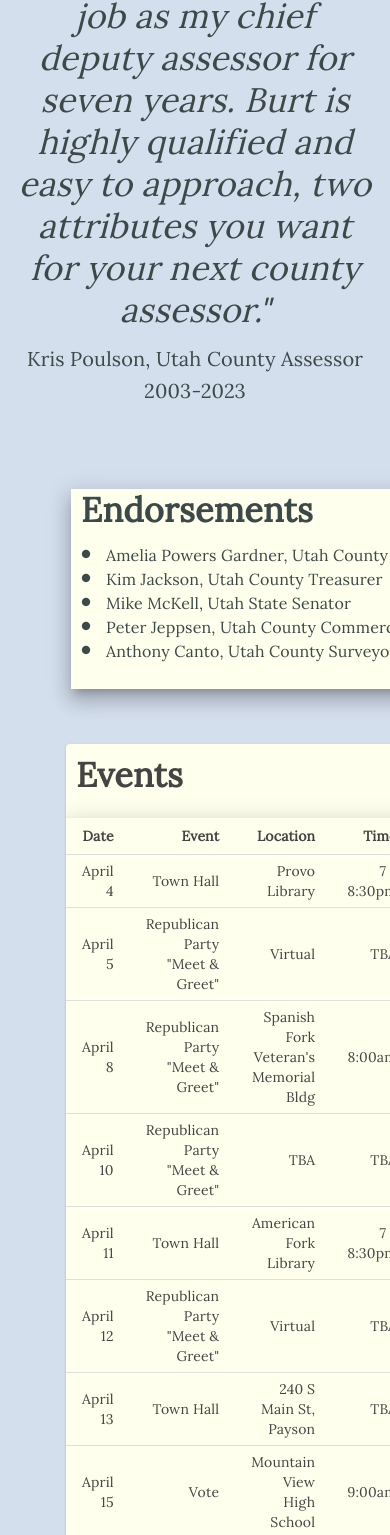
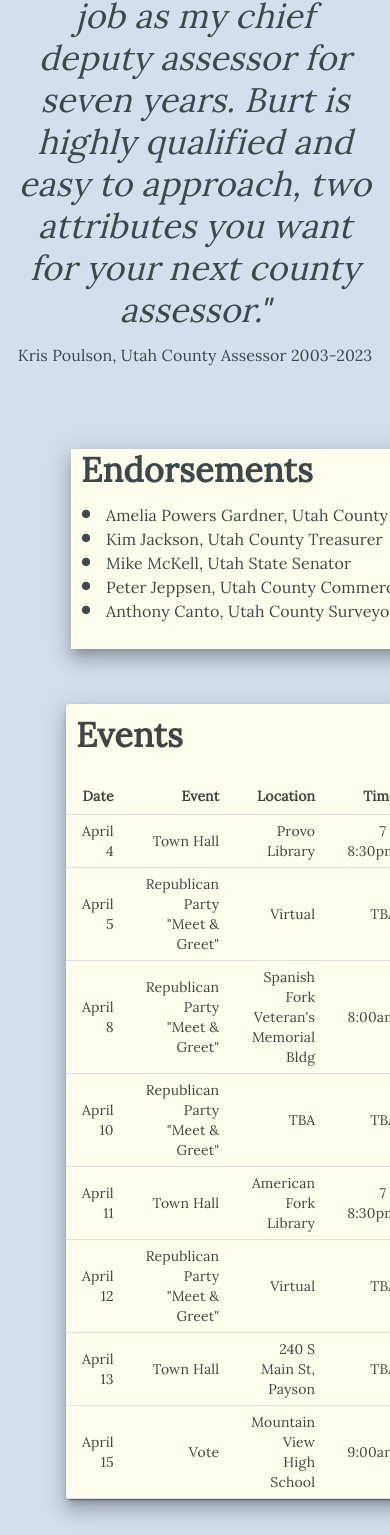
Before and after one commit to sarahmaia/garfield, a React (Create React App) app in the folder garfield/: page / in a window 390 px wide. Shown: the part 427-1962 px from the top of the page. Built offline with nearby package versions, Linux system fonts and the light colour scheme.

Commit message:
fixing mobile version

```diff
--- a/garfield/src/components/body/index.js
+++ b/garfield/src/components/body/index.js
@@ -20,7 +20,7 @@ export default function Body() {
                 </Typography>
               </Grid>
             <Grid container item justifyContent="center">
-              <Typography style={{fontFamily: 'Lora', paddingBottom: '20px', textAlign: 'center'}} variant="h6" component="span" gutterBottom>
+              <Typography style={{fontFamily: 'Lora', paddingBottom: '20px', textAlign: 'center', fontSize: '16px'}} variant="h6" component="span" gutterBottom>
               Kris Poulson, Utah County Assessor 2003-2023
               </Typography>
             </Grid>
@@ -191,17 +191,17 @@ export default function Body() {
         </Typography>
       </Grid>
       <Grid container item justifyContent="left">
-        <Typography style={{fontFamily: 'Lora', paddingTop: '15px'}} variant="body1" component="span" gutterBottom>
+        <Typography style={{fontFamily: 'Lora', paddingTop: '15px', fontSize: '16px'}} variant="body1" component="span" gutterBottom>
         Thank you for your support in the election on April 15, 2023.
         </Typography>
       </Grid>
       <Grid container item justifyContent="left">
-        <Typography style={{fontFamily: 'Lora', paddingTop: '15px'}} variant="body1" component="span" gutterBottom>
+        <Typography style={{fontFamily: 'Lora', paddingTop: '15px', fontSize: '16px'}} variant="body1" component="span" gutterBottom>
         Burt Garfield MBA, BS, CRA
         </Typography>
       </Grid>
       <Grid container item justifyContent="left">
-      <Typography style={{fontFamily: 'Lora', paddingTop: '0px'}} variant="body1" component="span" gutterBottom>
+      <Typography style={{fontFamily: 'Lora', paddingTop: '0px', fontSize: '16px'}} variant="body1" component="span" gutterBottom>
           Valuation Manager, Utah County Assessor Office
         </Typography>
         </Grid>
--- a/garfield/src/components/events/index.js
+++ b/garfield/src/components/events/index.js
@@ -33,11 +33,12 @@ function createData(Date, Event, Location, Time) {
 
 export default function Events() {
     return (
+    <Box sx={{boxShadow: 12}}>
     <TableContainer sx={{backgroundColor: '#ffffed'}} component={Paper}>
             <Typography style={{padding: '10px', fontWeight: 'bold', fontFamily: 'Lora', color: '#444444'}} variant="h4" gutterBottom>
                 Events
             </Typography>
-      <Table sx={{minWidth: 30, backgroundColor: '#ffffed', boxShadow: '12'}} size="small">
+      <Table sx={{minWidth: 30, backgroundColor: '#ffffed'}} size="small">
         <TableHead>
           <TableRow>
             <TableCell sx={{fontWeight: 'bold', fontFamily: 'Lora', color: '#444444'}} align="right">Date</TableCell>
@@ -58,88 +59,8 @@ export default function Events() {
         </TableBody>
       </Table>
     </TableContainer>
+    </Box>
 
-
-        // <Box sx={{ width: 600, height: 360, backgroundColor: '#ffffed', boxShadow: '12'}}>
-        //     <Grid container item justifyContent="left" style={{paddingLeft: '10px'}}>
-        //         <Typography style={{fontFamily: 'Lora', padding: '0px', textAlign: 'center', fontWeight: 'bold' }} variant="h4" component="span" gutterBottom>
-        //             Events
-        //         </Typography>
-        //     </Grid>
-
-        //     <Divider />
-        //     <Grid container item sx={{padding: '5px'}} justifyContent="left">
-        //         <Grid item xs>
-        //         <Typography style={{borderRight: '1px light grey', paddingLeft: '0px', fontFamily: 'Lora'}} wrap>
-        //             April 4, Town Hall, Provo Library 7 - 8:30pm
-        //         </Typography>
-        //         </Grid>
-        //     </Grid>
-
-        //     <Divider />
-        //     <Grid container item sx={{padding: '5px'}} justifyContent="left">
-        //         <Grid item xs>
-        //         <Typography style={{paddingLeft: '0px', fontFamily: 'Lora'}} wrap>
-        //             April 5, Republican Party "meet and greet", Virtual, time TBA
-        //         </Typography>
-        //         </Grid>
-        //     </Grid>
-
-        //     <Divider />
-        //     <Grid container item sx={{padding: '5px'}} justifyContent="left">
-        //         <Grid item xs>
-        //         <Typography style={{borderRight: '1px light grey', paddingLeft: '0px', fontFamily: 'Lora'}} wrap>
-        //             April 8, Republican Party "meet and greet", in-person, 8am Spanish Fork Veteran's Memorial Bldg
-        //         </Typography>
-        //         </Grid>
-        //     </Grid>
-
-        //     <Divider />
-        //     <Grid container item sx={{padding: '5px'}} justifyContent="left">
-        //         <Grid item xs>
-        //         <Typography style={{borderRight: '1px light grey', paddingLeft: '0px', fontFamily: 'Lora'}} wrap>
-        //             April 10, Republican Part "meet and greet", in-person, time and location TBA
-        //         </Typography>
-        //         </Grid>
-        //     </Grid>
-
-        //     <Divider />
-        //     <Grid container item sx={{padding: '5px'}} justifyContent="left">
-        //         <Grid item xs>
-        //         <Typography style={{borderRight: '1px light grey', paddingLeft: '0px', fontFamily: 'Lora'}} wrap>
-        //             April 11, Town Hall, American Fork Library, 7 - 8:30pm
-        //         </Typography>
-        //         </Grid>
-        //     </Grid>
-
-        //     <Divider />
-        //     <Grid container item sx={{padding: '5px'}} justifyContent="left">
-        //         <Grid item xs>
-        //         <Typography style={{borderRight: '1px light grey', paddingLeft: '0px', fontFamily: 'Lora'}} wrap>
-        //             April 12, Republican Party "meet and greet", Virtual, time TBA
-        //         </Typography>
-        //         </Grid>
-        //     </Grid>
-
-        //     <Divider />
-        //     <Grid container item sx={{padding: '5px'}} justifyContent="left">
-        //         <Grid item xs>
-        //         <Typography style={{borderRight: '1px light grey', paddingLeft: '0px', fontFamily: 'Lora'}} wrap>
-        //             April 13, Town Hall, 240 South Main Street, Payson, time TBA
-        //         </Typography>
-        //         </Grid>
-        //     </Grid>
-
-        //     <Divider />
-        //     <Grid container item sx={{padding: '5px'}} justifyContent="left">
-        //         <Grid item xs>
-        //         <Typography style={{borderRight: '1px light grey', paddingLeft: '0px', fontFamily: 'Lora'}} wrap>
-        //             April 15, Vote, Mountain View High School, 9am
-        //         </Typography>
-        //         </Grid>
-        //     </Grid>
-
-        // </Box>
 
     )
 }
```
Also changed, not shown: 7 other files (tests, documents, lock files or other folders).
